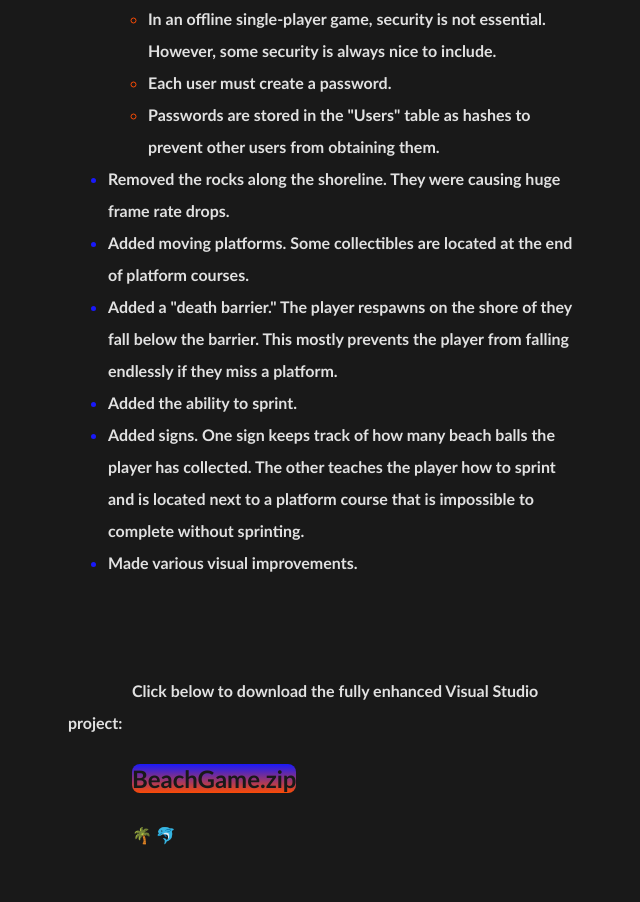
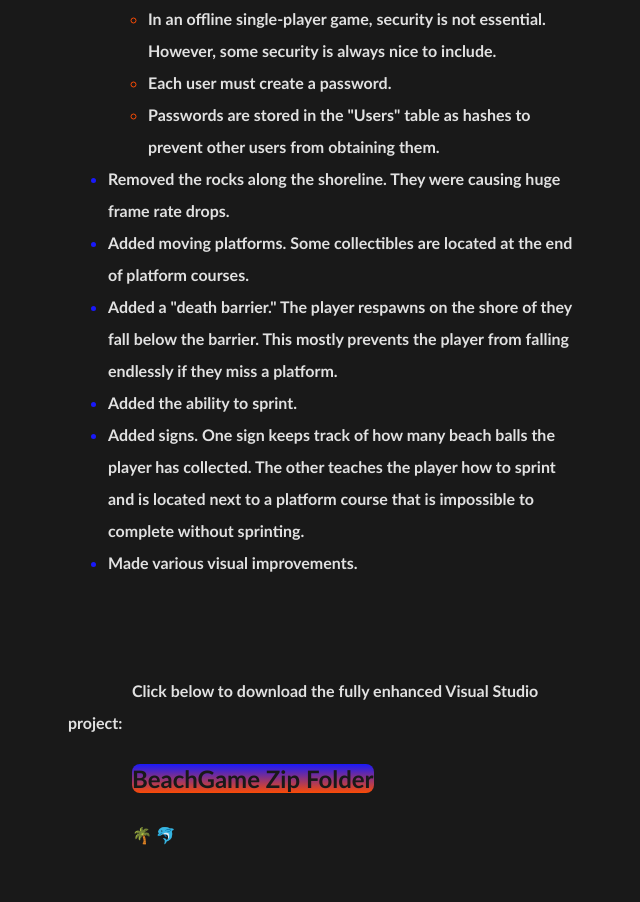
Before and after one commit to DavidTriplett02/DavidTriplett02.github.io, a plain HTML site: page index.html in a window 1280 px wide. Shown: the part 10006-10908 px from the top of the page, without its empty margins (316-956 px from the left). Drawn offline with Linux system fonts and the light colour scheme.

Commit message:
Update index.html

```diff
--- a/index.html
+++ b/index.html
@@ -198,7 +198,7 @@
         </div>
         <div class="text" id="Download">
             <p>Click below to download the fully enhanced Visual Studio project:</p>
-            <p><a>BeachGame.zip</a></p>
+            <p><a href="https://1drv.ms/u/c/4610e08a956a6e15/EbyXLnS1bDtIqhqFf4mCT1UBwyssMiiVXGnsc1oHpHlyag">BeachGame Zip Folder</a></p>
             <p>&#127796; &#128044;</p>
         </div>
     </body>
```
